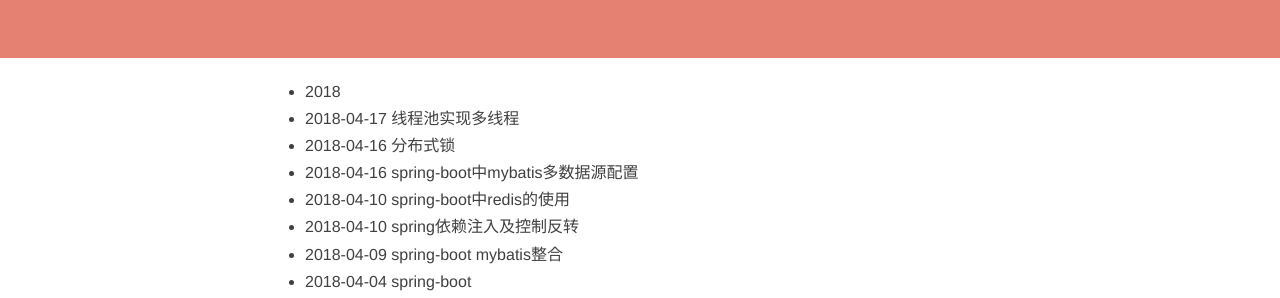
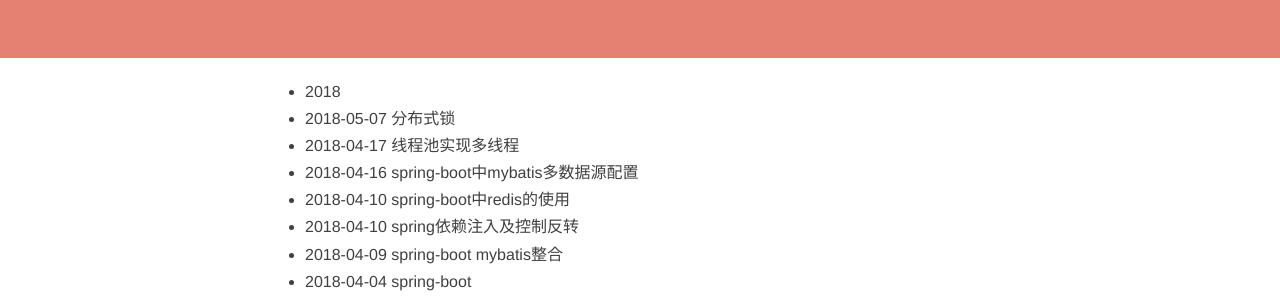
Before and after one commit to ZhouJianBoPro/ZhouJianBoPro.github.io, a Jekyll site: the page built from archive.md, in a window 1280 px wide. Shown: the part 370-668 px from the top of the page. Built offline with Jekyll 4.4.1, drawn with Linux system fonts in a browser that asks for light colours; nearby versions of some CDN libraries.

Commit message:
defalut commit；

```diff
--- a/_posts/2018-05-07-distribute-lock.md
+++ b/_posts/2018-05-07-distribute-lock.md
@@ -1,7 +1,7 @@
 ---
 layout: post
 title: 分布式锁
-date: 2018-04-16
+date: 2018-05-07
 categories: distribute
 tags: [distribute-lock]
 description: 分布式锁实现的几种方式
```
